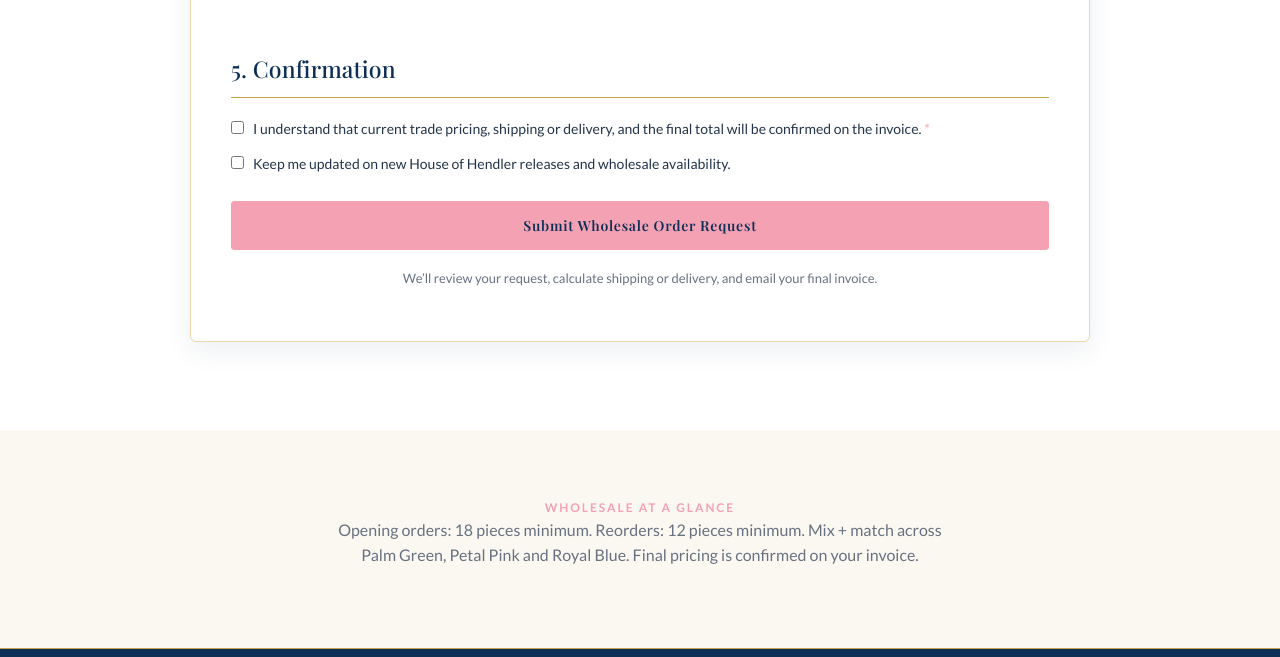
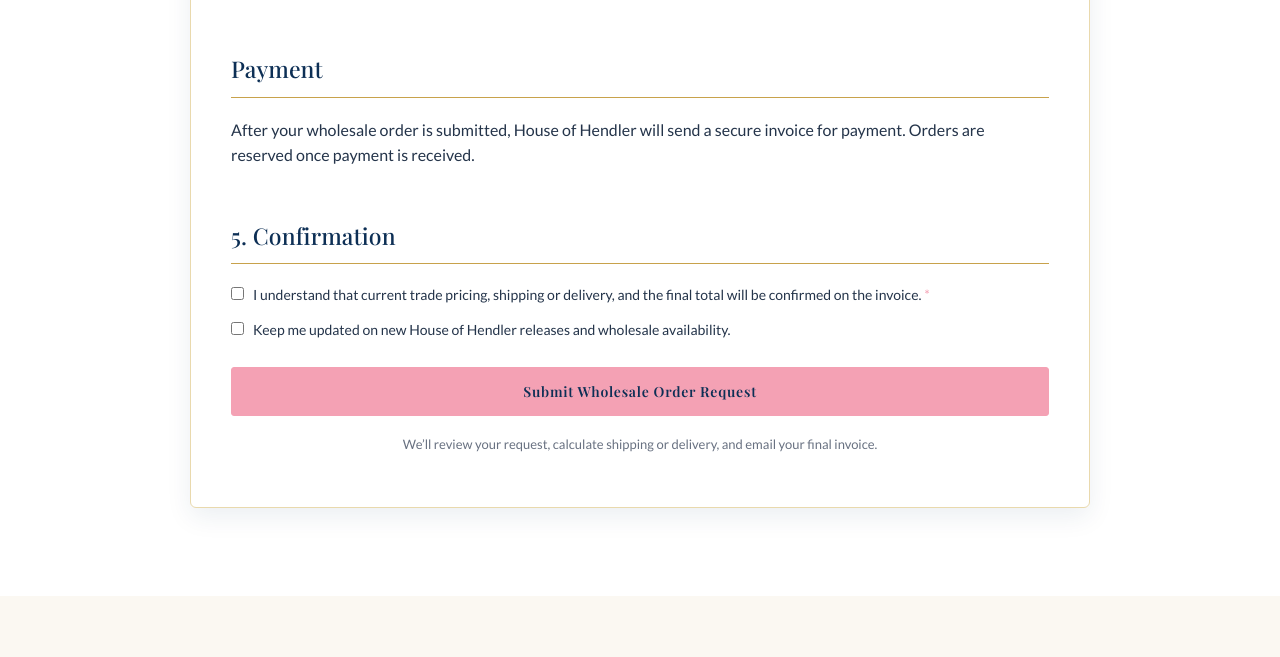
Before and after one commit to hstankiewicz/House-of-Hendler-website, a plain HTML site: page wholesale.html in a window 1280 px wide. Shown: the part 2579-3236 px from the top of the page. Drawn offline with nearby package versions, Linux system fonts and the light colour scheme; a web font is replaced by a local one.

Commit message:
Add secure wholesale payment information

```diff
--- a/wholesale.html
+++ b/wholesale.html
@@ -248,6 +248,11 @@
           </fieldset>
 
           <fieldset class="ws-fieldset">
+            <legend class="ws-legend">Payment</legend>
+            <p>After your wholesale order is submitted, House of Hendler will send a secure invoice for payment. Orders are reserved once payment is received.</p>
+          </fieldset>
+
+          <fieldset class="ws-fieldset">
             <legend class="ws-legend">5. Confirmation</legend>
             <label class="ws-choice"><input type="checkbox" name="Shipping Terms Acknowledged" value="Yes" required> <span>I understand that current trade pricing, shipping or delivery, and the final total will be confirmed on the invoice. <span class="ws-required">*</span></span></label>
             <label class="ws-choice" style="margin-top:13px;"><input type="checkbox" name="Email List Opt-In" value="Yes"> <span>Keep me updated on new House of Hendler releases and wholesale availability.</span></label>
```
